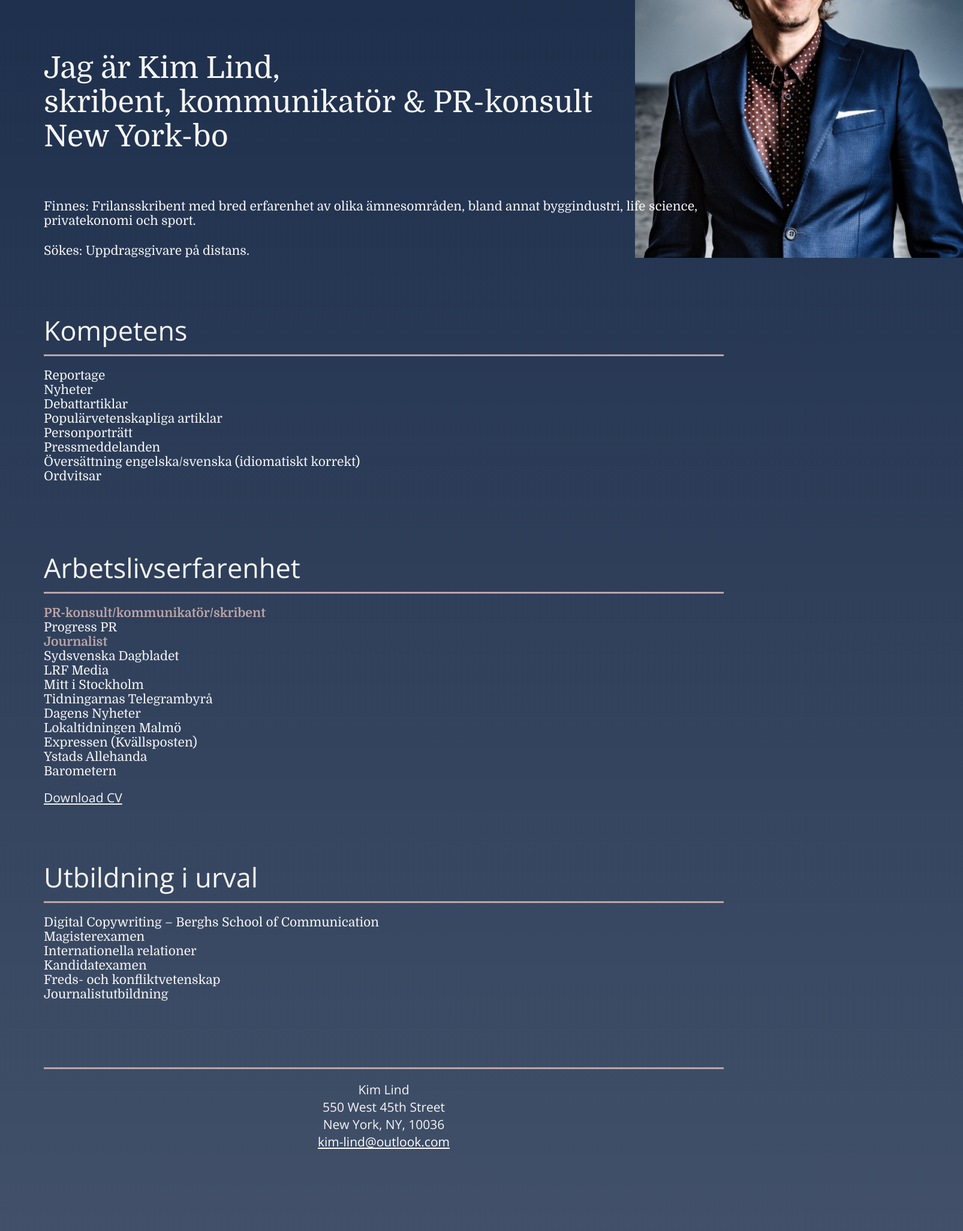
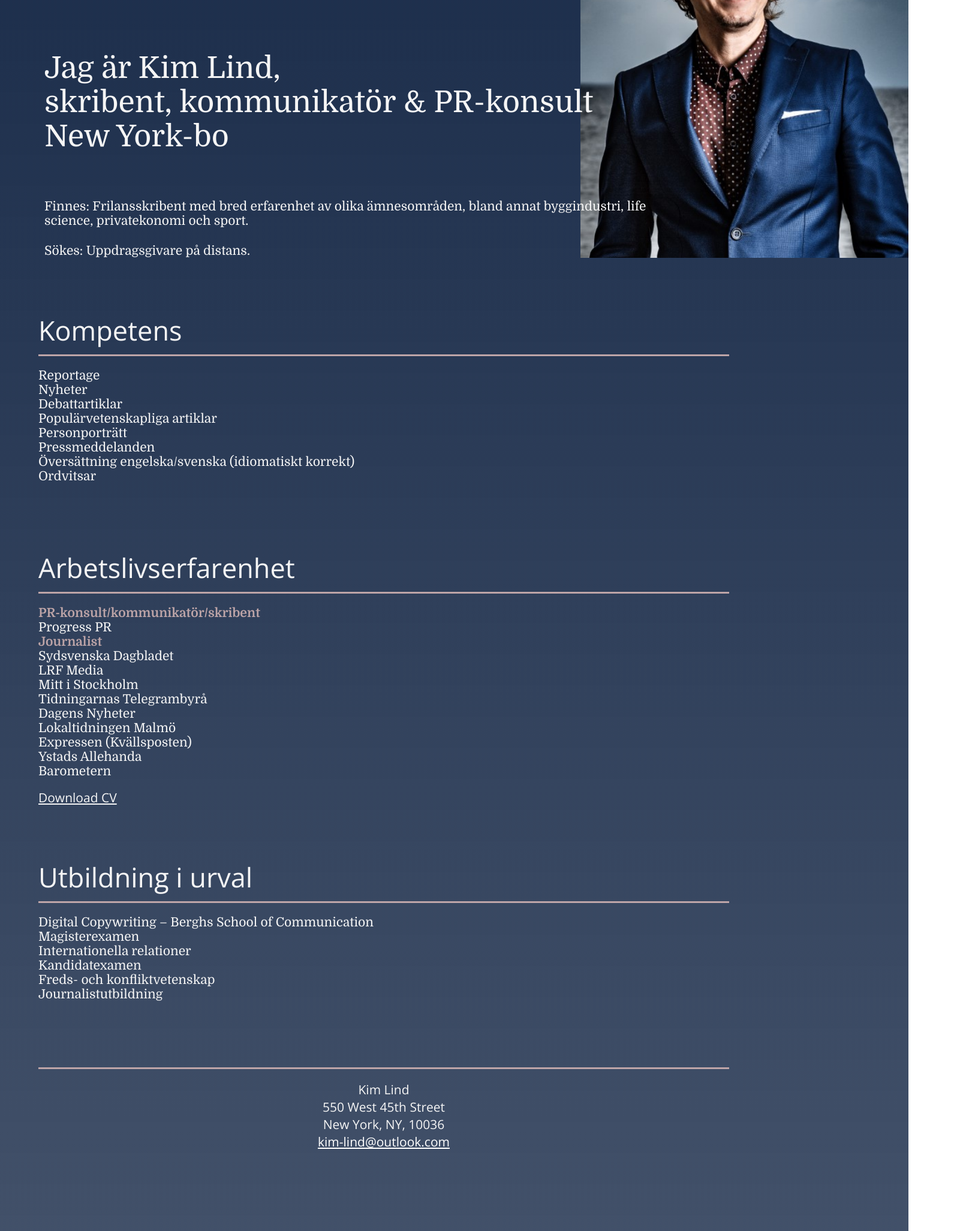
Before and after one commit to nehrwein/Kim_Portfolio, a React (Create React App) app in the folder code/: page / in a window 1280 px wide. Shown: the part 340-2393 px from the top of the page at 60% size, 1606 px wide, since content can reach past the window. Built offline with nearby package versions, Linux system fonts and the light colour scheme.

Commit message:
fix(styles): 10px margin-right too much on mobile view

```diff
--- a/code/src/components/About/AboutElements.ts
+++ b/code/src/components/About/AboutElements.ts
@@ -1,9 +1,10 @@
 import styled from 'styled-components'
 
 export const AboutSection = styled.section`
+  width: 90vw;
+  margin-left: 10px;
   @media (min-width: 668px) {
     margin: 0 auto;
-    width: 90%;
     padding-bottom: 90px;
   }
 `
--- a/code/src/components/Contact/ContactElements.ts
+++ b/code/src/components/Contact/ContactElements.ts
@@ -4,9 +4,9 @@ export const ContactContainer = styled.section`
   display: flex;
   flex-direction: column;
   justify-content: space-between;
+  width: 90vw;
   height: 160px;
-  margin-top: 90px;
-  margin-bottom: 250px;
+  margin: 90px 0 250px 10px;
   padding: 20px 0;
   border-top: 3px solid var(--secondary);
   font-family: 'Open Sans';
@@ -28,7 +28,6 @@ export const ContactContainer = styled.section`
   @media (min-width: 668px) {
     font-size: 21px;
     line-height: 29px;
-    width: 90%;
     margin: 0 auto;
     padding-bottom: 250px;
   }
--- a/code/src/components/Hero/HeroElements.ts
+++ b/code/src/components/Hero/HeroElements.ts
@@ -30,7 +30,8 @@ export const HeroContainer = styled.div`
 
 export const HeroHeadlineContainer = styled.div`
   z-index: 10;
-  width: 100vw;
+  width: 90vw;
+  margin-left: 10px;
   grid-area: 4 / 1 / 5 / 2;
 
   @media (min-width: 668px) {
@@ -52,8 +53,9 @@ export const HeroHeadline = styled.h1`
 
 export const HeroTextContainer = styled.div`
   margin-top: 40px;
+  margin-left: 10px;
   display: flex;
-  width: 98%;
+  max-width: 90vw;
   flex-direction: column;
   justify-content: space-between;
   grid-area: 5 / 1 / 6 / 2;
@@ -81,7 +83,7 @@ export const HeroImage = styled.img.attrs({
   height: 100vh;
   max-height: 100vh;
   max-width: 100vw;
-  margin: 0 -10px;
+  margin: 0;
   object-fit: cover;
 
   @media (min-width: 668px) {
--- a/code/src/components/Hero/index.tsx
+++ b/code/src/components/Hero/index.tsx
@@ -17,7 +17,6 @@ const Hero = () => {
         </HeroHeadline>
       </HeroHeadlineContainer>
       <HeroImage />
-
       <HeroTextContainer>
         <HeroText>
           Finnes: Frilansskribent med bred erfarenhet av olika ämnesområden, bland annat byggindustri, life science, privatekonomi och sport.
--- a/code/src/styles/global.ts
+++ b/code/src/styles/global.ts
@@ -17,7 +17,7 @@ const GlobalStyle = createGlobalStyle`
 
   body {
     margin:0 auto;
-    padding: 0 10px;
+    padding: 0;
     min-height: 100vh;
     height: 100%;
     max-width: 100vw;
```
Lines whose indentation alone changed are shown as unchanged.
